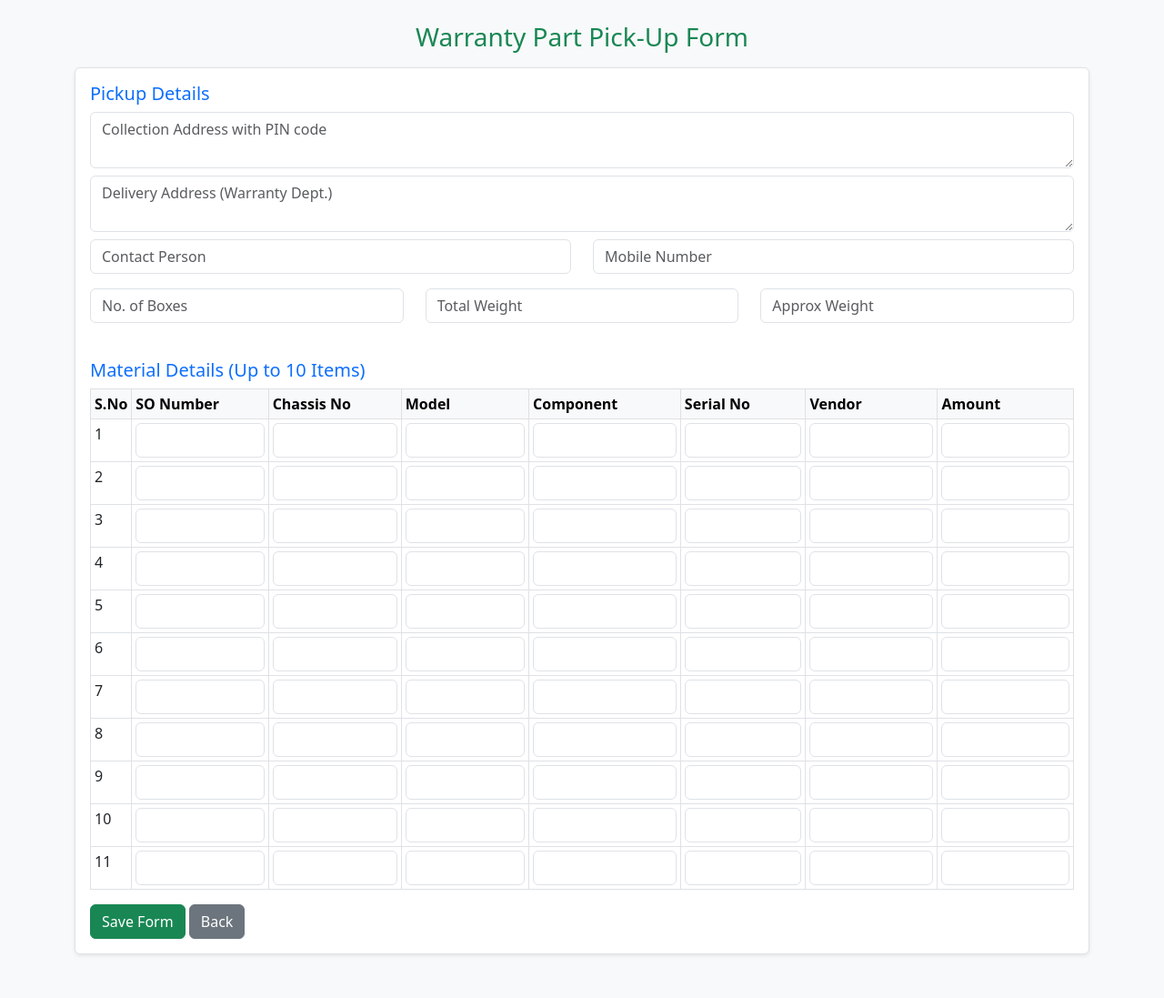
After one commit to PriyanshuVe/smg_service_portal, a Django app: page /warranty/pickup/ in a window 1280 px wide. The commit adds this page. Shown: the whole page at 91% size. Run offline with Django 5.2, Linux system fonts and the light colour scheme.

Commit message:
Day 32: Warranty PDF + Quotation PDF + UI polish + Documentation start

```diff
--- a/portal/templates/portal/dealer_dashboard.html
+++ b/portal/templates/portal/dealer_dashboard.html
@@ -35,6 +35,7 @@ function calculateTotal() {
         <a href="{% url 'customer_feedback_form' %}" class="btn btn-outline-info btn-sm me-2">Customer Feedback</a>
         <a href="{% url 'dealer_quotation' %}" class="btn btn-outline-primary btn-sm mt-2">Quotation Maker</a>
         <a href="{% url 'pdi_inspection_form' %}" class="btn btn-outline-secondary btn-sm me-2">PDI Inspection Sheet</a>
+        <a href="{% url 'warranty_home' %}" class="btn btn-outline-secondary w-100 mt-2">Warranty Forms</a>
     </div>
     <div class="mb-3 text-center">
     <a href="{% url 'dealer_sale_list' %}" class="btn btn-success me-2">
--- a/portal/templates/portal/dealer_quotation.html
+++ b/portal/templates/portal/dealer_quotation.html
@@ -29,7 +29,8 @@
       <div class="col-md-4 mb-2"><input type="number" step="0.01" name="cow_cess" placeholder="Cow Cess" class="form-control" required></div>
     </div>
 
-    <button type="submit" class="btn btn-primary mt-3">Generate Quotation (Excel)</button>
+    <button type="submit" name="generate_excel" class="btn btn-primary">Generate Quotation (Excel)</button>
+    <button type="submit" name="generate_pdf" class="btn btn-danger">Generate Quotation (PDF)</button>
   </form>
 
   <hr>
--- /dev/null
+++ b/portal/templates/portal/warranty_pickup_form.html
@@ -0,0 +1,55 @@
+{% load static %}
+<!DOCTYPE html>
+<html lang="en">
+<head>
+<meta charset="UTF-8">
+<title>Warranty Part Pick-Up | SMG Portal</title>
+<link rel="stylesheet" href="https://cdn.jsdelivr.net/npm/bootstrap@5.3.0/dist/css/bootstrap.min.css">
+</head>
+<body class="bg-light">
+<div class="container mt-4 mb-5">
+  <h3 class="text-center text-success mb-3">Warranty Part Pick-Up Form</h3>
+  <form method="POST" class="border p-3 bg-white rounded shadow-sm">
+    {% csrf_token %}
+    <h5 class="text-primary mb-2">Pickup Details</h5>
+    <textarea name="collection_address" placeholder="Collection Address with PIN code" class="form-control mb-2" rows="2"></textarea>
+    <textarea name="delivery_address" placeholder="Delivery Address (Warranty Dept.)" class="form-control mb-2" rows="2"></textarea>
+
+    <div class="row">
+      <div class="col-md-6 mb-3"><input type="text" name="contact_person" placeholder="Contact Person" class="form-control"></div>
+      <div class="col-md-6 mb-3"><input type="text" name="mobile_no" placeholder="Mobile Number" class="form-control"></div>
+      <div class="col-md-4 mb-3"><input type="number" name="boxes" placeholder="No. of Boxes" class="form-control"></div>
+      <div class="col-md-4 mb-3"><input type="text" name="total_weight" placeholder="Total Weight" class="form-control"></div>
+      <div class="col-md-4 mb-3"><input type="text" name="approx_weight" placeholder="Approx Weight" class="form-control"></div>
+    </div>
+
+    <h5 class="text-primary mt-4 mb-2">Material Details (Up to 10 Items)</h5>
+    <table class="table table-bordered table-sm">
+      <thead class="table-light">
+        <tr>
+          <th>S.No</th><th>SO Number</th><th>Chassis No</th><th>Model</th>
+          <th>Component</th><th>Serial No</th><th>Vendor</th><th>Amount</th>
+        </tr>
+      </thead>
+      <tbody>
+        {% for i in "12345678910" %}
+        <tr>
+          <td>{{ forloop.counter }}</td>
+          <td><input type="text" name="so_{{ i }}" class="form-control"></td>
+          <td><input type="text" name="chassis_{{ i }}" class="form-control"></td>
+          <td><input type="text" name="model_{{ i }}" class="form-control"></td>
+          <td><input type="text" name="component_{{ i }}" class="form-control"></td>
+          <td><input type="text" name="serial_{{ i }}" class="form-control"></td>
+          <td><input type="text" name="vendor_{{ i }}" class="form-control"></td>
+          <td><input type="text" name="amount_{{ i }}" class="form-control"></td>
+        </tr>
+        {% endfor %}
+      </tbody>
+    </table>
+
+    <button type="submit" class="btn btn-success">Save Form</button>
+    <a href="{% url 'warranty_home' %}" class="btn btn-secondary">Back</a>
+  </form>
+</div>
+</body>
+</html>
--- a/portal/views.py
+++ b/portal/views.py
@@ -11,8 +11,12 @@ from django.utils.timezone import now
 from django.contrib import messages
 import gspread, json
 from oauth2client.service_account import ServiceAccountCredentials
+from .utils import render_to_pdf
+from django.template.loader import get_template
+from xhtml2pdf import pisa
+from .models import WarrantyClaim
 import os
-from .models import TestRide, CustomerFeedback, Dealer, Quotation, PDIInspection, Technician, DealerToDealerPurchase, DealerToDealerSale
+from .models import TestRide, CustomerFeedback, Dealer, Quotation, PDIInspection, Technician, DealerToDealerPurchase, DealerToDealerSale, FailedTagPart, WarrantyClaim, WarrantyPartPickup
 from decimal import Decimal, InvalidOperation
 from django.db import IntegrityError, transaction
 import random, string, requests
@@ -605,10 +609,38 @@ def dealer_quotation(request):
         except Exception as e:
             print("⚠️ Quotation sheet sync error:", e)
 
-        return redirect('download_quotation_excel', quotation_id=quotation.id)
+        return redirect('quotation_pdf', quotation_id=quotation.id)
 
     quotations = Quotation.objects.filter(dealer=dealer).order_by('-created_at')
     return render(request, 'portal/dealer_quotation.html', {'dealer': dealer, 'quotations': quotations})
+
+from django.template.loader import get_template
+from xhtml2pdf import pisa
+
+def quotation_pdf(request, quotation_id):
+    quotation = get_object_or_404(Quotation, id=quotation_id)
+
+    items = [
+        {"part": "Ex Showroom", "qty": 1, "price": quotation.ex_showroom, "amount": quotation.ex_showroom},
+        {"part": "RC", "qty": 1, "price": quotation.rc, "amount": quotation.rc},
+        {"part": "Insurance", "qty": 1, "price": quotation.insurance, "amount": quotation.insurance},
+        {"part": "Accessories", "qty": 1, "price": quotation.accessories, "amount": quotation.accessories},
+        {"part": "Hypothecation", "qty": 1, "price": quotation.hypothecation, "amount": quotation.hypothecation},
+        {"part": "Cow Cess", "qty": 1, "price": quotation.cow_cess, "amount": quotation.cow_cess},
+    ]
+
+    context = {
+        "items": items,
+        "total": quotation.total_amount,
+    }
+
+    template = get_template("portal/pdf/quotation_pdf.html")
+    html = template.render(context)
+    response = HttpResponse(content_type="application/pdf")
+    response["Content-Disposition"] = f'attachment; filename="Quotation_{quotation.customer_name}.pdf"'
+    pisa.CreatePDF(html, dest=response)
+    return response
+
 
 
 def download_quotation_excel(request, quotation_id):
@@ -939,3 +971,91 @@ def export_purchases_excel(request):
     response["Content-Disposition"] = "attachment; filename=Dealer_Purchases.xlsx"
     wb.save(response)
     return response
+
+def warranty_home(request):
+    return render(request, "portal/warranty_home.html")
+
+def failed_tag_form(request):
+    if request.method == "POST":
+        FailedTagPart.objects.create(
+            dealer_name=request.POST.get("dealer_name"),
+            service_order_no=request.POST.get("service_order_no"),
+            warranty_type=request.POST.get("warranty_type"),
+            model_no=request.POST.get("model_no"),
+            odo_reading=request.POST.get("odo_reading"),
+            chassis_no=request.POST.get("chassis_no"),
+            customer_sale_date=request.POST.get("customer_sale_date"),
+            part_description=request.POST.get("part_description"),
+            part_serial_number=request.POST.get("part_serial_number"),
+            customer_complaint=request.POST.get("customer_complaint"),
+            diagnostic_details=request.POST.get("diagnostic_details"),
+            remarks=request.POST.get("remarks")
+        )
+        messages.success(request, "Failed Tag Part form saved successfully!")
+        return redirect('failed_tag_form')
+    return render(request, "portal/failed_tag_form.html")
+
+def warranty_claim_form(request):
+    if request.method == "POST":
+        data = {
+            "component": request.POST.get("component"),
+            "material_code": request.POST.get("material_code"),
+            "reason_for_replacement": request.POST.get("reason_for_replacement"),
+            "last_service_details": json.dumps({
+                "service1": request.POST.get("service1"),
+                "service2": request.POST.get("service2"),
+                "service3": request.POST.get("service3"),
+                "service4": request.POST.get("service4"),
+                "service5": request.POST.get("service5"),
+            }),
+            "technical_details": request.POST.get("technical_details"),
+            "customer_signature": request.POST.get("customer_signature"),
+            "dealer_signature": request.POST.get("dealer_signature"),
+        }
+        WarrantyClaim.objects.create(**data)
+        messages.success(request, "Warranty Claim form saved successfully!")
+        return redirect('warranty_claim_form')
+
+    return render(request, "portal/warranty_claim_form.html")
+
+def warranty_pickup_form(request):
+    if request.method == "POST":
+        materials = []
+        for i in range(1, 11):
+            row = {
+                "so_number": request.POST.get(f"so_{i}"),
+                "chassis_no": request.POST.get(f"chassis_{i}"),
+                "model": request.POST.get(f"model_{i}"),
+                "component_name": request.POST.get(f"component_{i}"),
+                "serial_no": request.POST.get(f"serial_{i}"),
+                "vendor": request.POST.get(f"vendor_{i}"),
+                "amount": request.POST.get(f"amount_{i}")
+            }
+            if any(row.values()):
+                materials.append(row)
+
+        WarrantyPartPickup.objects.create(
+            collection_address=request.POST.get("collection_address"),
+            delivery_address=request.POST.get("delivery_address"),
+            contact_person=request.POST.get("contact_person"),
+            mobile_no=request.POST.get("mobile_no"),
+            boxes=request.POST.get("boxes"),
+            total_weight=request.POST.get("total_weight"),
+            approx_weight=request.POST.get("approx_weight"),
+            material_details=json.dumps(materials)
+        )
+        messages.success(request, "Warranty Part Pickup form saved successfully!")
+        return redirect('warranty_pickup_form')
+
+    return render(request, "portal/warranty_pickup_form.html")
+
+def warranty_claim_pdf(request, pk):
+    claim = WarrantyClaim.objects.get(pk=pk)
+    pdf = render_to_pdf('portal/pdf/warranty_claim_pdf.html', {'claim': claim})
+    return pdf
+
+def warranty_pickup_pdf(request, pk):
+    pickup = WarrantyPartPickup.objects.get(pk=pk)
+    materials = json.loads(pickup.material_details)
+    pdf = render_to_pdf('portal/pdf/warranty_pickup_pdf.html', {'pickup': pickup, 'materials': materials})
+    return pdf
--- a/smg_portal/urls.py
+++ b/smg_portal/urls.py
@@ -57,4 +57,11 @@ urlpatterns = [
     path('dealer-purchase/add/', views.dealer_purchase_add, name='dealer_purchase_add'),
     path('dealer-purchase/delete/<int:id>/', views.delete_dealer_purchase, name='delete_dealer_purchase'),
     path('dealer-purchase/export/', views.export_purchases_excel, name='export_purchases_excel'),
+    path('warranty/', views.warranty_home, name='warranty_home'),
+    path('warranty/failed-tag/', views.failed_tag_form, name='failed_tag_form'),
+    path('warranty/claim/', views.warranty_claim_form, name='warranty_claim_form'),
+    path('warranty/pickup/', views.warranty_pickup_form, name='warranty_pickup_form'),
+    path('warranty/claim/pdf/<int:pk>/', views.warranty_claim_pdf, name='warranty_claim_pdf'),
+    path('warranty/pickup/pdf/<int:pk>/', views.warranty_pickup_pdf, name='warranty_pickup_pdf'),
+    path('quotation/<int:quotation_id>/pdf/', views.quotation_pdf, name='quotation_pdf'),
 ]
```
Also changed, not shown: portal/models.py (+38 -0 lines), portal/templates/portal/failed_tag_form.html (added, +45 -0 lines), portal/templates/portal/pdf/quotation_pdf.html (added, +55 -0 lines), portal/templates/portal/pdf/warranty_claim_pdf.html (added, +25 -0 lines), portal/templates/portal/pdf/warranty_pickup_pdf.html (added, +40 -0 lines), portal/templates/portal/warranty_claim_form.html (added, +48 -0 lines), portal/templates/portal/warranty_home.html (added, +26 -0 lines), portal/utils.py (added, +16 -0 lines), smg_portal/settings.py (+4 -4 lines), db.sqlite3, portal/migrations/0022_failedtagpart_warrantyclaim_warrantypartpickup.py (added).
